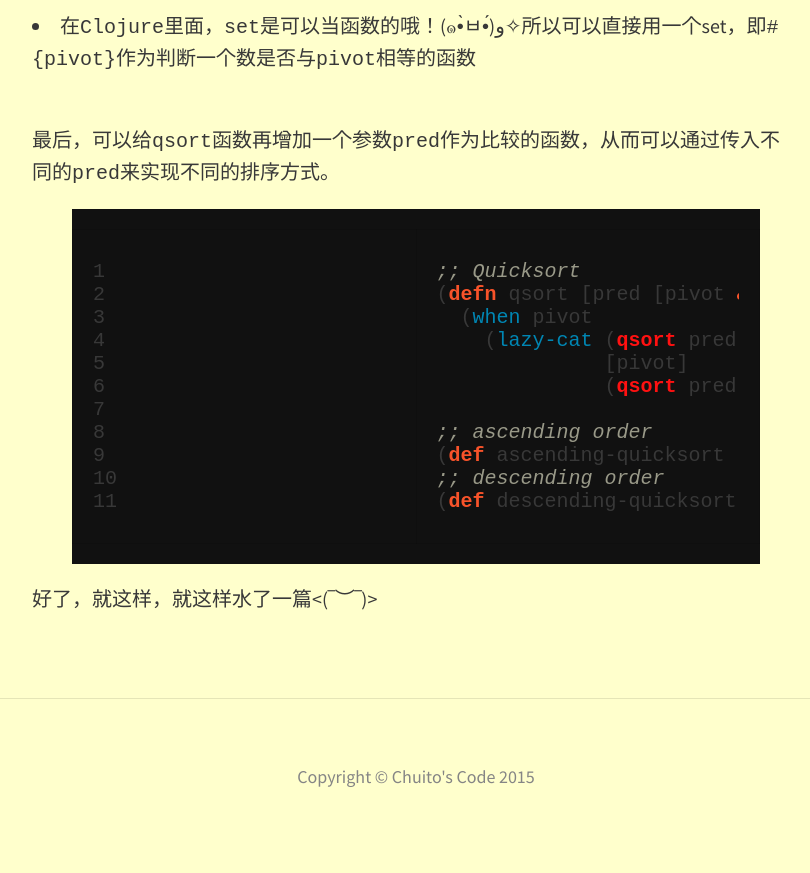
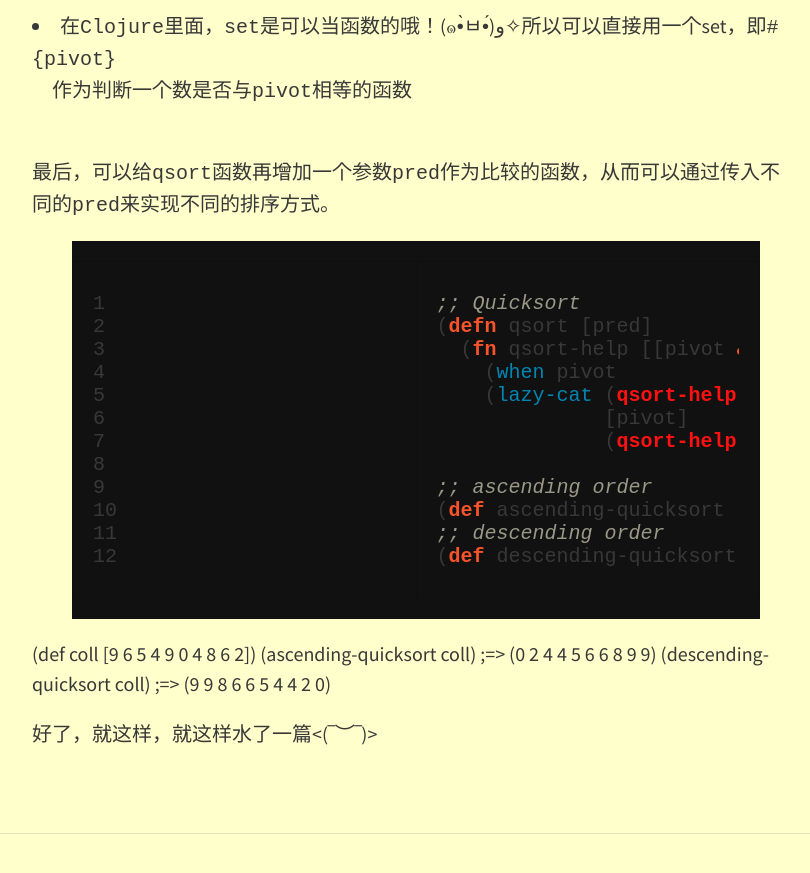
Before and after one commit to ChuitoChan/ChuitoChan.github.io, a Jekyll site: the page built from _posts/2015-07-26-quicksort-in-clojure.md, in a window 1280 px wide and 900 px high, scrolled down 2528 px. Shown: the top 873 px of the window, without its empty margins (224-1034 px from the left). Built offline with Jekyll 4.4.1, drawn with Linux system fonts in a browser that asks for light colours; nearby versions of some CDN libraries.

Commit message:
Update 2015-07-26-quicksort-in-clojure.md

```diff
--- a/_posts/2015-07-26-quicksort-in-clojure.md
+++ b/_posts/2015-07-26-quicksort-in-clojure.md
@@ -65,18 +65,20 @@ feature-img: "img/sample_feature_img.png"
               (three-way-qsort (filter #(> % pivot) xs)))))
 {% endhighlight clojure %}
 
-* 在`Clojure`里面，`set`是可以当函数的哦！(๑•̀ㅂ•́)و✧所以可以直接用一个set，即`#{pivot}`作为判断一个数是否与`pivot`相等的函数
+* 在`Clojure`里面，`set`是可以当函数的哦！(๑•̀ㅂ•́)و✧所以可以直接用一个set，即`#{pivot}`<br>
+　作为判断一个数是否与`pivot`相等的函数
 <br>
 <br>
 
 最后，可以给`qsort`函数再增加一个参数`pred`作为比较的函数，从而可以通过传入不同的`pred`来实现不同的排序方式。
 {% highlight clojure linenos %}
 ;; Quicksort
-(defn qsort [pred [pivot & xs]]
-  (when pivot
-    (lazy-cat (qsort pred (filter #(pred % pivot) xs))
+(defn qsort [pred]
+  (fn qsort-help [[pivot & xs]]
+    (when pivot
+    (lazy-cat (qsort-help (filter #(pred % pivot) xs))
               [pivot]
-              (qsort pred (remove #(pred % pivot) xs)))))
+              (qsort-help (remove #(pred % pivot) xs))))))
 
 ;; ascending order
 (def ascending-quicksort (qsort <))
@@ -84,4 +86,10 @@ feature-img: "img/sample_feature_img.png"
 (def descending-quicksort (qsort >))
 {% endhighlight clojure %}
 
+(def coll [9 6 5 4 9 0 4 8 6 2])
+(ascending-quicksort coll)
+;=> (0 2 4 4 5 6 6 8 9 9)
+(descending-quicksort coll)
+;=> (9 9 8 6 6 5 4 4 2 0)
+
 好了，就这样，就这样水了一篇<(‾︶‾)>
```
